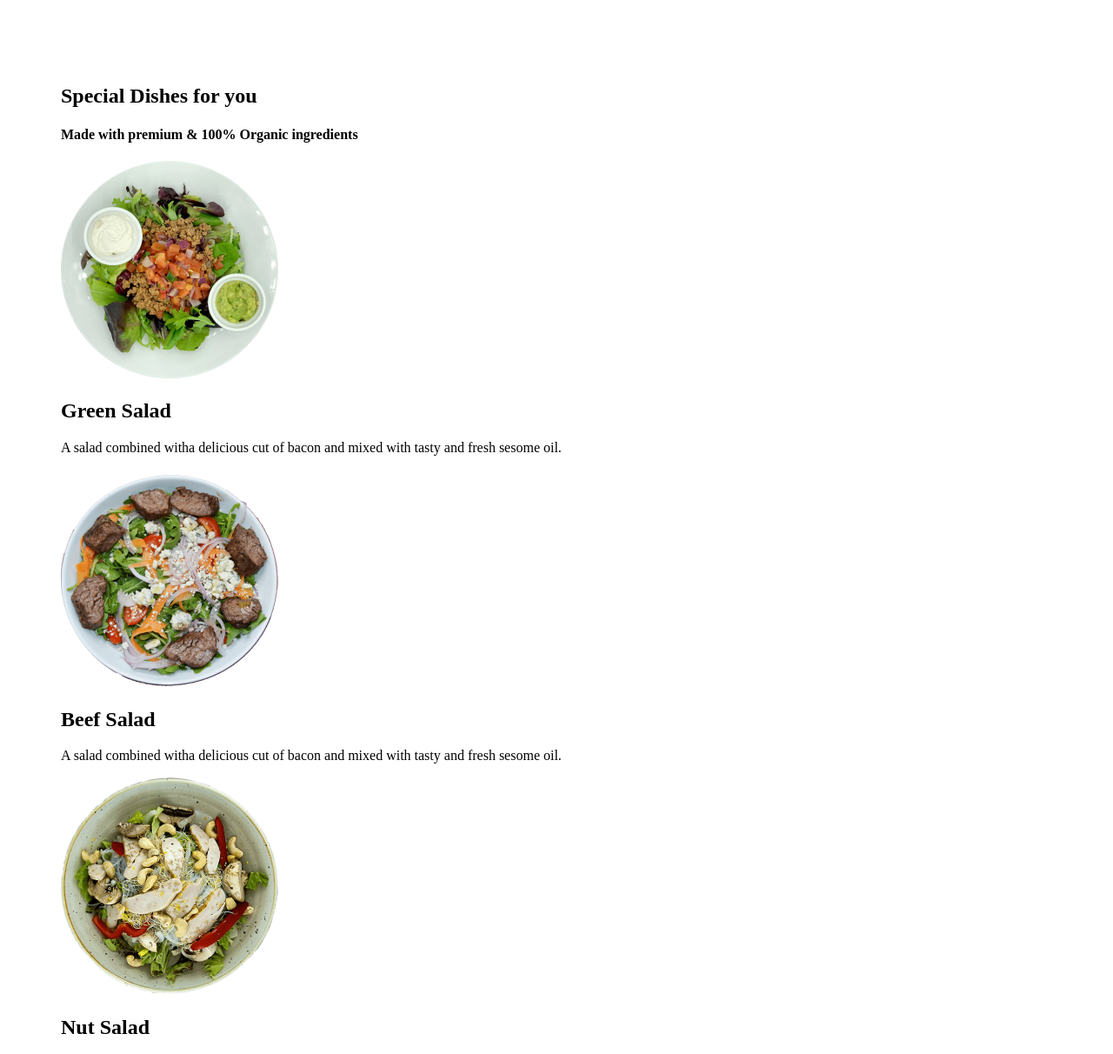
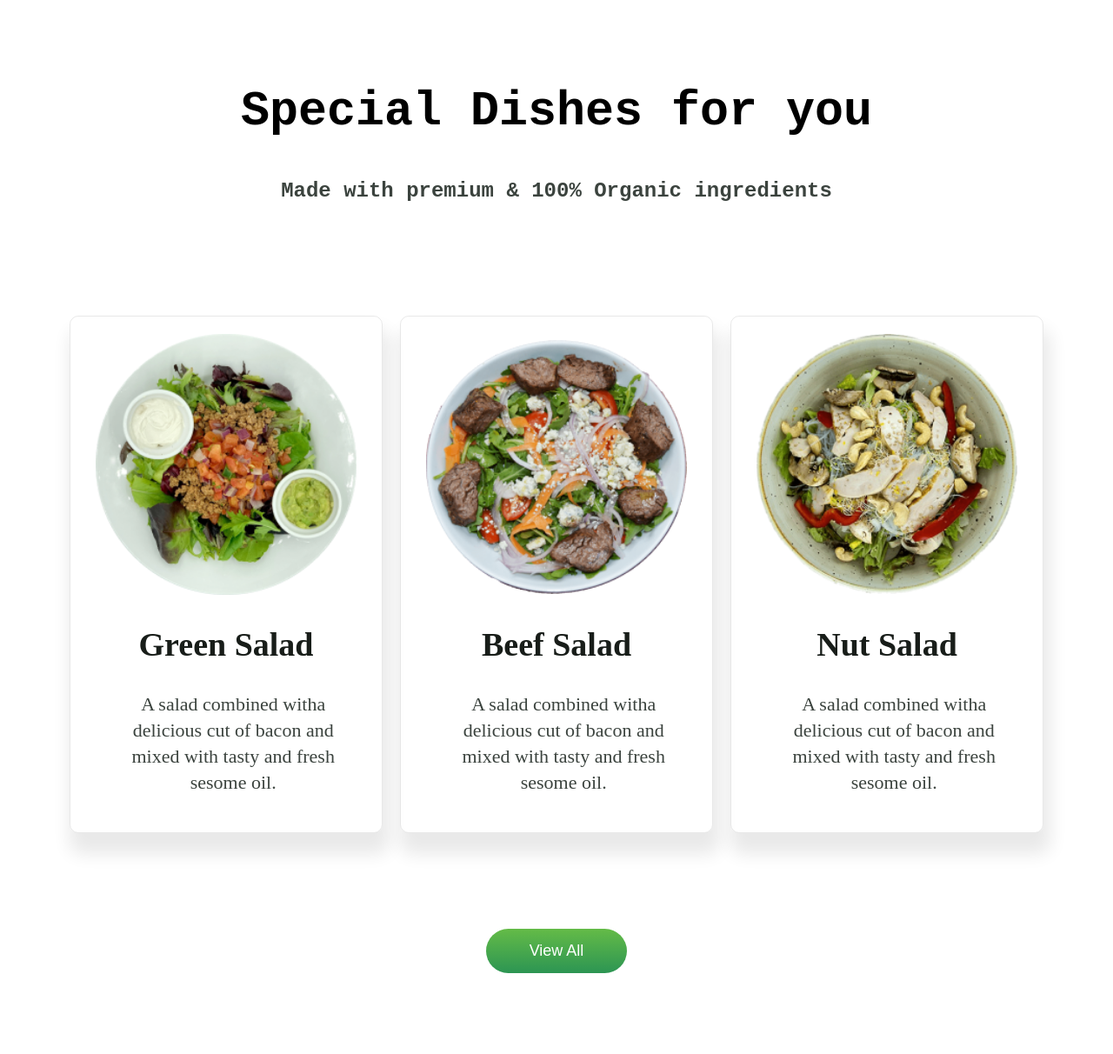
Before and after one commit to bilollidinabduvohidov/uy-iwi_32, a plain HTML site: page index.html in a window 1280 px wide. Shown: the part 3359-4571 px from the top of the page at 87% size. Drawn offline with Linux system fonts and the light colour scheme.

Commit message:
heppiy and css

```diff
--- a/assets/steyle.css
+++ b/assets/steyle.css
@@ -428,4 +428,87 @@ fieldset .input_box {
 .best_img .best_photo {
   width: 650px;
 }
-/*# sourceMappingURL=steyle.css.map */
+
+.for {
+  margin-bottom: 100px;
+}
+
+.for_you {
+  text-align: center;
+}
+
+.for_you .foryou_text {
+  font-size: 55px;
+  font-family: monospace;
+  color: black;
+}
+
+.for_you .foryou_suptext {
+  font-family: monospace;
+  font-size: 24px;
+  color: #3B433E;
+  margin-bottom: 120px;
+}
+
+.for_box {
+  display: -webkit-box;
+  display: -ms-flexbox;
+  display: flex;
+  -webkit-box-align: center;
+      -ms-flex-align: center;
+          align-items: center;
+  -webkit-box-pack: justify;
+      -ms-flex-pack: justify;
+          justify-content: space-between;
+  margin-bottom: 100px;
+}
+
+.for_title {
+  text-align: center;
+  border: 1px solid rgba(0, 0, 0, 0.089);
+  -webkit-box-shadow: 4px 20px 20px 4px rgba(0, 0, 0, 0.089);
+          box-shadow: 4px 20px 20px 4px rgba(0, 0, 0, 0.089);
+  border-radius: 10px;
+  margin: 10px;
+  padding: 20px;
+}
+
+.for_title .for_photo {
+  width: 300px;
+}
+
+.for_title .for_text {
+  font-size: 38px;
+  color: #181D19;
+}
+
+.for_title .for_suptext {
+  font-size: 22px;
+  width: 80%;
+  margin-left: 40px;
+  color: #3B433E;
+  line-height: 30px;
+}
+
+.for__button {
+  text-align: center;
+  margin: auto;
+  margin-bottom: 100px;
+}
+
+.for__button .for_button {
+  font-size: 18px;
+  border: none;
+  padding: 15px 50px;
+  border-radius: 30px;
+  color: white;
+  background: -webkit-gradient(linear, left top, left bottom, from(#64BB47), to(#2C9553));
+  background: linear-gradient(180deg, #64BB47 0%, #2C9553 100%);
+  -webkit-transition: .3s;
+  transition: .3s;
+}
+
+.for_button:hover {
+  -webkit-transform: scale(1.1);
+          transform: scale(1.1);
+}
```
